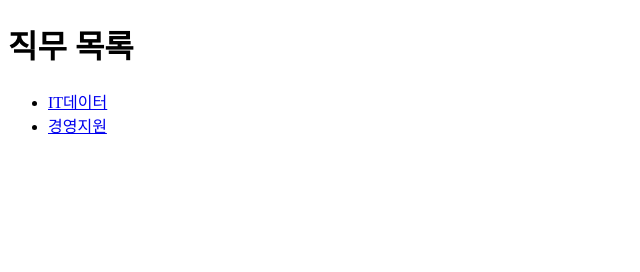
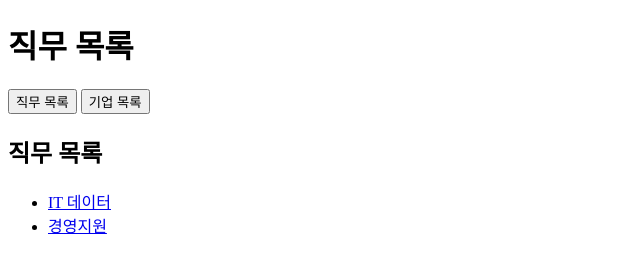
Before and after one commit to joliee4726-droid/TEST-, a plain HTML site: page index.html in a window 1280 px wide. Shown: the whole page, without its empty margins (0-640 px from the left). Drawn offline with Linux system fonts and the light colour scheme.

Commit message:
Add files via upload

```diff
--- a/index.html
+++ b/index.html
@@ -4,12 +4,37 @@
     <meta charset="UTF-8">
     <meta name="viewport" content="width=device-width, initial-scale=1.0">
     <title>취업 성공 가이드</title>
+    <style>
+        .tab-content { display: none; }
+        .tab-content.active { display: block; }
+    </style>
 </head>
 <body>
     <h1>직무 목록</h1>
-    <ul>
-        <li><a href="기업목록.html?job=IT데이터">IT데이터</a></li>
-        <li><a href="기업목록.html?job=경영지원">경영지원</a></li>
-    </ul>
+    <div id="tabs">
+        <button onclick="showTab('jobList')">직무 목록</button>
+        <button onclick="showTab('companyList')">기업 목록</button>
+    </div>
+
+    <div id="jobList" class="tab-content active">
+        <h2>직무 목록</h2>
+        <ul>
+            <li><a href="기업목록.html?job=IT데이터">IT 데이터</a></li>
+            <li><a href="기업목록.html?job=경영지원">경영지원</a></li>
+        </ul>
+    </div>
+
+    <div id="companyList" class="tab-content">
+        <h2>기업 목록</h2>
+        <p>직무를 선택하면 해당 직무에 맞는 기업 목록이 표시됩니다.</p>
+    </div>
+
+    <script>
+        function showTab(tabId) {
+            const tabs = document.querySelectorAll('.tab-content');
+            tabs.forEach(tab => tab.classList.remove('active'));
+            document.getElementById(tabId).classList.add('active');
+        }
+    </script>
 </body>
 </html>
```
